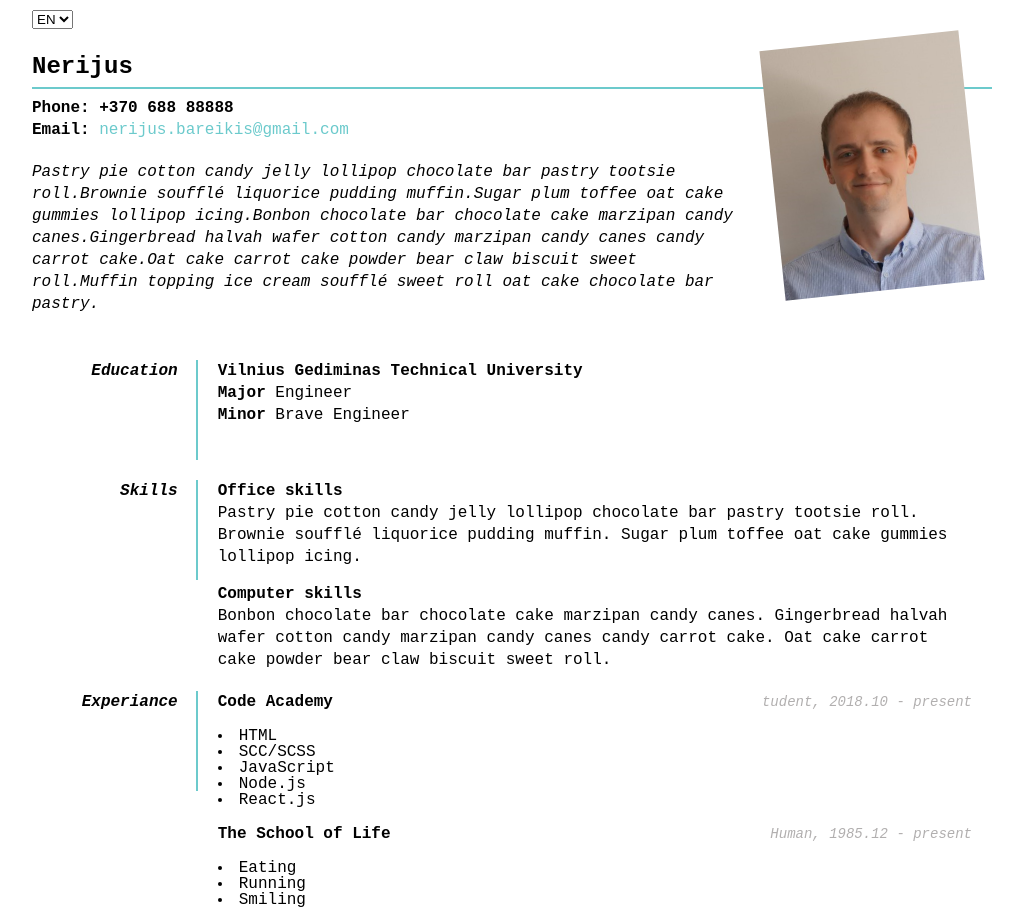
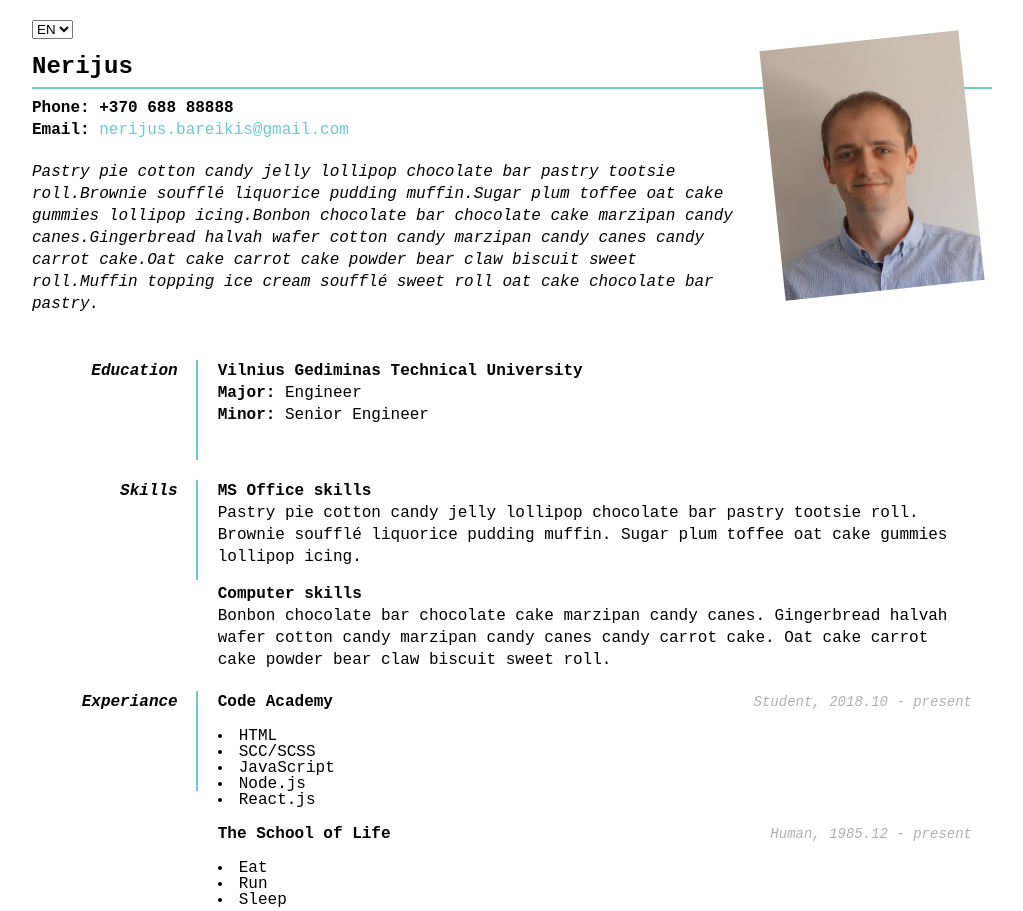
Before and after one commit to Nerkacode/CV-template, a React app in the folder react-group-delta-master/: page / in a window 1280 px wide. Shown: the top 911 px of the page, without its empty margins (128-1151 px from the left). Built offline with nearby package versions, Linux system fonts and the light colour scheme.

Commit message:
added posibility to change langule en-lt

```diff
--- a/react-group-delta-master/src/app/components/Headers/data.js
+++ b/react-group-delta-master/src/app/components/Headers/data.js
@@ -3,6 +3,7 @@ import me from './NB_pic.PNG';
 // zemiau esanti data paprastai ateina is duomenu bazes :)
 
 const data = {
+  en: {
     name: 'Nerijus',
     contacts: {
       phone: {
@@ -20,6 +21,26 @@ const data = {
       alt: 'This is me',
       src: me,
     },
+  },
+  lt: {
+    name: 'Nerijus',
+    contacts: {
+      phone: {
+        label: 'Telefonas:',
+        value: '+370 688 88888',
+      },
+      email: {
+        label: 'El. paštas:',
+        value: 'nerijus.bareikis@gmail.com',
+      },
+    },
+    summary:
+      'Pastry pie cotton candy jelly lollipop chocolate bar pastry tootsie roll.Brownie soufflé liquorice pudding muffin.Sugar plum toffee oat cake gummies lollipop icing.Bonbon chocolate bar chocolate cake marzipan candy canes.Gingerbread halvah wafer cotton candy marzipan candy canes candy carrot cake.Oat cake carrot cake powder bear claw biscuit sweet roll.Muffin topping ice cream soufflé sweet roll oat cake chocolate bar pastry.',
+    picture: {
+      alt: 'Tai aš',
+      src: me,
+    },
+  },
 };
 
 export default data;
--- a/react-group-delta-master/src/app/components/Headers/index.js
+++ b/react-group-delta-master/src/app/components/Headers/index.js
@@ -1,36 +1,55 @@
 import React from 'react';
+import PropTypes from 'prop-types';
 import data from './data';
-
 import './index.scss';
 
 // zemiau esancioje funkcijoje figuriniuose skliaustuose {} rasome paprasta js scripta
 
-function Header() {
+function Header(props) {
+  const { language, onLanguage } = props;
+  const { name, contacts, summary, picture } = data[language];
+
   return (
     <header className="Header">
-      <h1>{data.name}</h1>
+      <h1>{name}</h1>
       <hr />
       <p className="Header--contact">
-        {data.contacts.phone.label} {data.contacts.phone.value}
+        {contacts.phone.label} {contacts.phone.value}
       </p>
       <p className="Header--contact">
-        {data.contacts.email.label}{' '}
+        {contacts.email.label}{' '}
         <a
-          href={`mailto:${data.contacts.email.value}`}
+          href={`mailto:${contacts.email.value}`}
           target="_blank"
           rel="noopener noreferrer"
         >
-          {data.contacts.email.value}
+          {contacts.email.value}
         </a>
       </p>
-      <p className="Header--summary">{data.summary}</p>
+      <p className="Header--summary">{summary}</p>
       <img
         className="Header--profile-picture"
-        src={data.picture.src}
-        alt={data.picture.alt}
+        src={picture.src}
+        alt={picture.alt}
       />
+      <select
+        onChange={e => onLanguage(e.target.value)}
+        className="Header--language-select"
+      >
+        <option value="en">EN</option>
+        <option value="lt">LT</option>
+      </select>
     </header>
   );
 }
 
+Header.propTypes = {
+  language: PropTypes.oneOf(['en', 'lt']),
+  onLanguage: PropTypes.func.isRequired,
+};
+
+Header.defaultProps = {
+  language: 'en',
+};
+
 export default Header;
--- a/react-group-delta-master/src/app/components/Headers/index.scss
+++ b/react-group-delta-master/src/app/components/Headers/index.scss
@@ -36,4 +36,9 @@
     margin-top: 20px;
     font-style: italic;
   }
+  &--language-select {
+    position: absolute;
+    top: -35px;
+    left: 0;
+  }
 }
--- a/react-group-delta-master/src/app/components/Mains/data.js
+++ b/react-group-delta-master/src/app/components/Mains/data.js
@@ -1,21 +1,36 @@
 const education = {
+  en: {
     label: 'Education',
     school: 'Vilnius Gediminas Technical University',
     major: {
-    label: 'Major',
+      label: 'Major:',
       value: 'Engineer',
     },
     minor: {
-    label: 'Minor',
-    value: 'Brave Engineer',
+      label: 'Minor:',
+      value: 'Senior Engineer',
+    },
+  },
+  lt: {
+    label: 'Išsilavinimas',
+    school: 'Vilniaus Gedimino Technikos Universitetas',
+    major: {
+      label: 'Pagrindinis:',
+      value: 'Inžinierius',
+    },
+    minor: {
+      label: 'Papildomas:',
+      value: 'Vyr. inžinierius',
+    },
   },
 };
 
 const skills = {
+  en: {
     label: 'Skills',
     list: [
       {
-      title: 'Office skills',
+        title: 'MS Office skills',
         discription:
           'Pastry pie cotton candy jelly lollipop chocolate bar pastry tootsie roll. Brownie soufflé liquorice pudding muffin. Sugar plum toffee oat cake gummies lollipop icing.',
       },
@@ -25,14 +40,31 @@ const skills = {
           'Bonbon chocolate bar chocolate cake marzipan candy canes. Gingerbread halvah wafer cotton candy marzipan candy canes candy carrot cake. Oat cake carrot cake powder bear claw biscuit sweet roll.',
       },
     ],
+  },
+  lt: {
+    label: 'Įgūdžiai',
+    list: [
+      {
+        title: 'Darbo su MS Office įgūdžiai',
+        discription:
+          'Pastry pie cotton candy jelly lollipop chocolate bar pastry tootsie roll. Brownie soufflé liquorice pudding muffin. Sugar plum toffee oat cake gummies lollipop icing.',
+      },
+      {
+        title: 'Darbo su kompiuteriu įgūdžiai',
+        discription:
+          'Bonbon chocolate bar chocolate cake marzipan candy canes. Gingerbread halvah wafer cotton candy marzipan candy canes candy carrot cake. Oat cake carrot cake powder bear claw biscuit sweet roll.',
+      },
+    ],
+  },
 };
 
 const experiance = {
+  en: {
     label: 'Experiance',
     list: [
       {
         title: 'Code Academy',
-      subtitle: 'tudent, 2018.10 - present',
+        subtitle: 'Student, 2018.10 - present',
         responsibilities: [
           'HTML',
           'SCC/SCSS',
@@ -44,20 +76,48 @@ const experiance = {
       {
         title: 'The School of Life',
         subtitle: 'Human, 1985.12 - present',
-      responsibilities: ['Eating', 'Running', 'Smiling'],
+        responsibilities: ['Eat', 'Run', 'Sleep'],
       },
     ],
+  },
+  lt: {
+    label: 'Patirtis',
+    list: [
+      {
+        title: 'Code Academy',
+        subtitle: 'Studentas, 2018.10 - dabar',
+        responsibilities: [
+          'HTML',
+          'SCC/SCSS',
+          'JavaScript',
+          'Node.js',
+          'React.js',
+        ],
+      },
+      {
+        title: 'Gyvenimo mokykla',
+        subtitle: 'Žmogus, 1985.12 - dabar',
+        responsibilities: ['Valgyti', 'Bėgioti', 'Miegoti'],
+      },
+    ],
+  },
 };
 
 const hobies = {
+  en: {
     label: 'Hobbies',
     list: ['Traveling,', 'Playing baskelball,', 'Coding...'],
+  },
+  lt: {
+    label: 'Pomėgiai',
+    list: ['Keliavimas,', 'Krepšinis,', 'Programavimas...'],
+  },
 };
 
 const references = {
   en: {
     label: 'References',
-    list: 'Available on request',
+    list: 'Available on request.',
   },
   lt: {
     label: 'Rekomendacijos',
--- a/react-group-delta-master/src/app/components/Mains/index.js
+++ b/react-group-delta-master/src/app/components/Mains/index.js
@@ -1,33 +1,35 @@
 import React from 'react';
+import PropTypes from 'prop-types';
 import { education, skills, experiance, hobies, references } from './data';
-
 import './index.scss';
 
-function Main() {
+function Main(props) {
+  const { language } = props;
+
   return (
     <main>
       <section className="Section">
         <div className="Section--left">
-          <h3>{education.label}</h3>
+          <h3>{education[language].label}</h3>
         </div>
         <div className="Section--right">
-          <h3>{education.school}</h3>
+          <h3>{education[language].school}</h3>
           <p>
-            <span>{education.major.label} </span>
-            {education.major.value}
+            <span>{education[language].major.label} </span>
+            {education[language].major.value}
           </p>
           <p>
-            <span>{education.minor.label} </span>
-            {education.minor.value}
+            <span>{education[language].minor.label} </span>
+            {education[language].minor.value}
           </p>
         </div>
       </section>
       <section className="Section">
         <div className="Section--left">
-          <h3>{skills.label}</h3>
+          <h3>{skills[language].label}</h3>
         </div>
         <div className="Section--right">
-          {skills.list.map(({ title, discription }, index) => (
+          {skills[language].list.map(({ title, discription }, index) => (
             <div key={index}>
               <h3>{title}</h3>
               <p>{discription}</p>
@@ -37,10 +39,10 @@ function Main() {
       </section>
       <section className="Section">
         <div className="Section--left">
-          <h3>{experiance.label}</h3>
+          <h3>{experiance[language].label}</h3>
         </div>
         <div className="Section--right">
-          {experiance.list.map(
+          {experiance[language].list.map(
             ({ title, subtitle, responsibilities }, index) => (
               <div key={index}>
                 <div className="Section--right-job-title">
@@ -59,24 +61,32 @@ function Main() {
       </section>
       <section className="Section">
         <div className="Section--left">
-          <h3>{hobies.label}</h3>
+          <h3>{hobies[language].label}</h3>
         </div>
         <div className="Section--right">
-          {hobies.list.map((value, i) => (
+          {hobies[language].list.map((value, i) => (
             <span key={i}> {value} </span>
           ))}
         </div>
       </section>
       <section className="Section">
         <div className="Section--left">
-          <h3>{references.en.label}</h3>
+          <h3>{references[language].label}</h3>
         </div>
         <div className="Section--right">
-          <p>{references.en.list}</p>
+          <p>{references[language].list}</p>
         </div>
       </section>
     </main>
   );
 }
 
+Main.propTypes = {
+  language: PropTypes.oneOf(['en', 'lt']),
+};
+
+Main.defaultProps = {
+  language: 'en',
+};
+
 export default Main;
--- a/react-group-delta-master/src/app/index.js
+++ b/react-group-delta-master/src/app/index.js
@@ -1,23 +1,31 @@
 import React from 'react';
-
 import { Header, Main, Footer } from './components';
-
 import './index.scss';
 
-function App() {
+class App extends React.Component {
+  constructor() {
+    super();
+    this.state = {
+      language: 'en',
+    };
+  }
+
+  render() {
+    const { language } = this.state;
+
     return (
       <React.Fragment>
         <div className="App">
-        <Header />
-        <Main />
-        <select className="App--language-select">
-          <option>EN</option>
-          <option>LT</option>
-        </select>
+          <Header
+            onLanguage={lang => this.setState({ language: lang })}
+            language={language}
+          />
+          <Main language={language} />
         </div>
         <Footer />
       </React.Fragment>
     );
   }
+}
 
 export default App;
--- a/react-group-delta-master/src/app/index.scss
+++ b/react-group-delta-master/src/app/index.scss
@@ -3,10 +3,4 @@
   padding-top: 20px;
   margin: 0 auto;
   position: relative;
-
-  &--language-select {
-    position: absolute;
-    top: 10px;
-    left: 0;
-  }
 }
```
Lines whose indentation alone changed are shown as unchanged.
